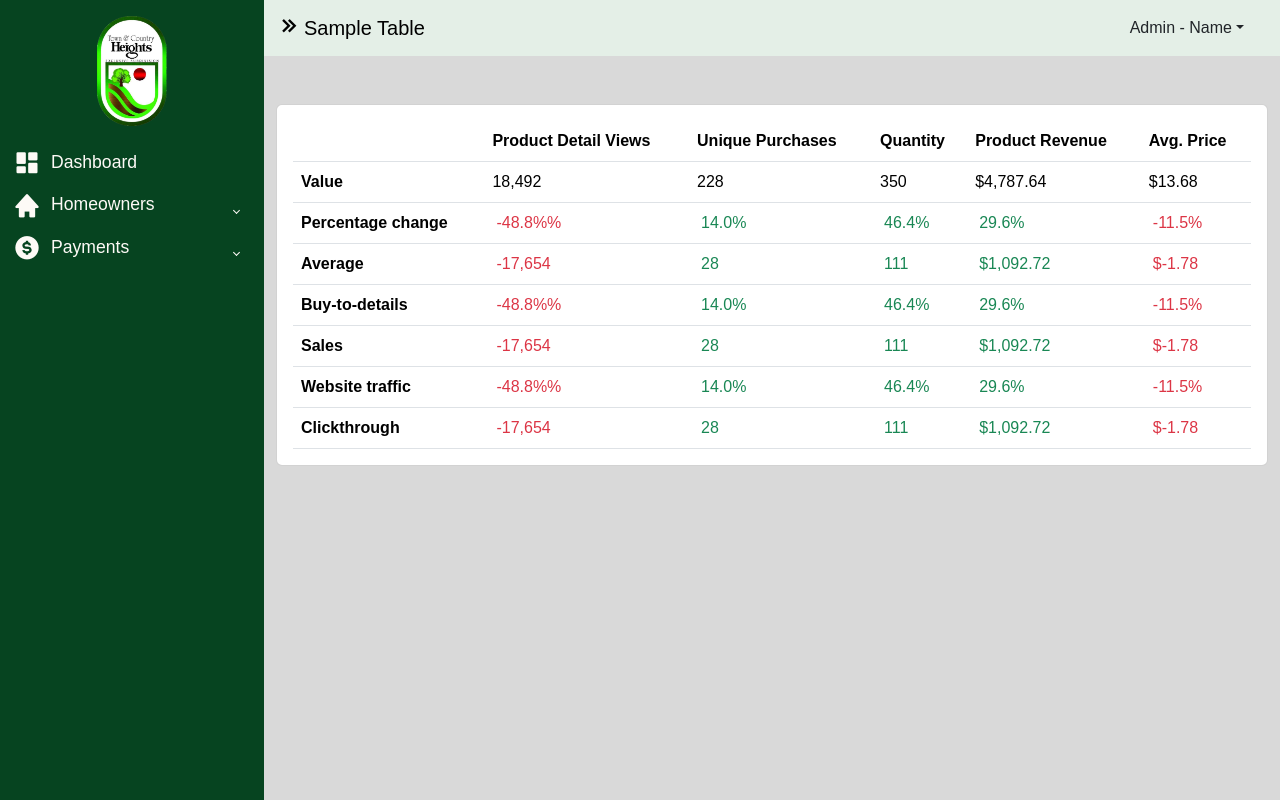
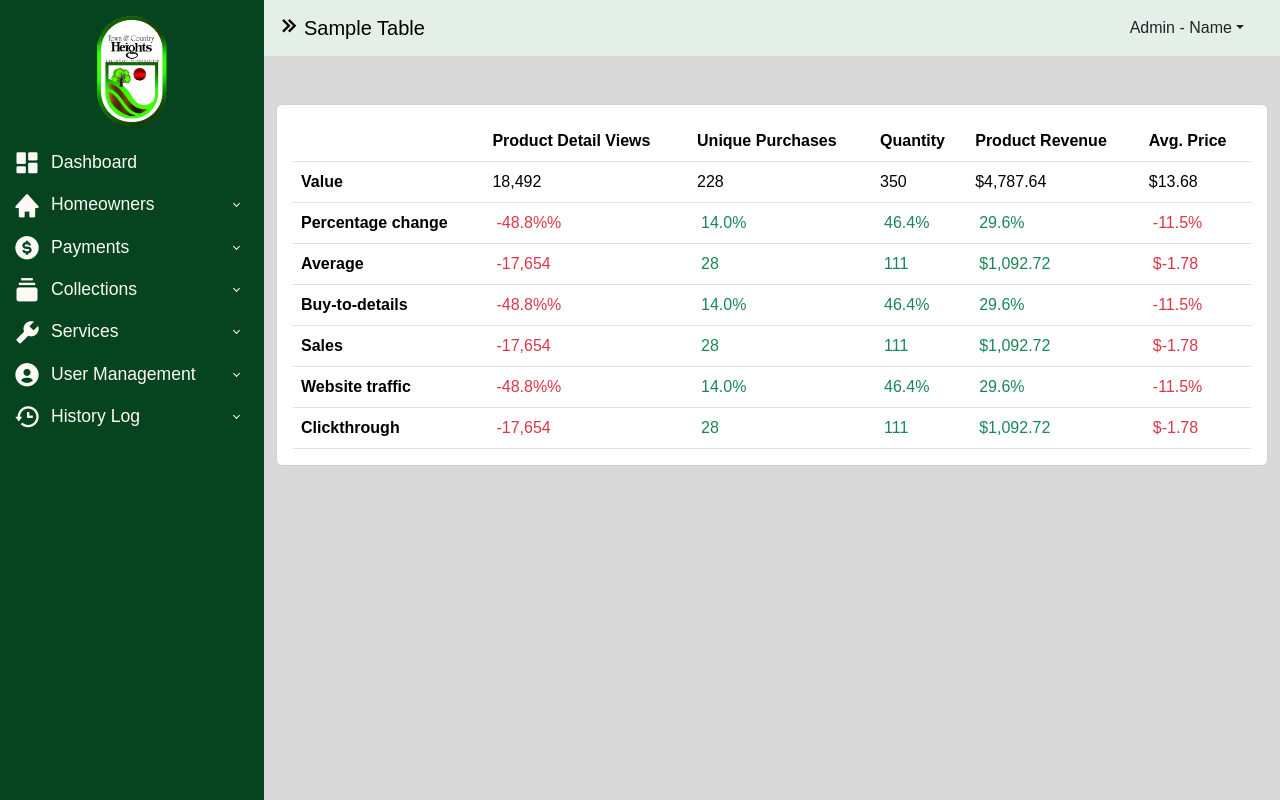
Before and after one commit to Keosh22/town-and-country, a PHP site: page /admin-panel/admin-dashboard.php in a window 1280 px wide. Run offline with PHP 8.4, Linux system fonts and the light colour scheme.

Commit message:
Sidebar Dropdown

```diff
--- a/admin-panel/admin-dashboard.php
+++ b/admin-panel/admin-dashboard.php
@@ -21,7 +21,7 @@ include("../includes/header.php");
             </div>
           </li>
 
-          <!----------- Dropdown sidebar ---------->
+          <!------------------------- Dropdown sidebar ---------------------->
           <li class="sidebar-item">
             <!-- Homeowners dropdown -->
             <div class="d-grid">
@@ -60,7 +60,8 @@ include("../includes/header.php");
               </div>
             </li>
           </ul>
-          <!-- Payments Dropdown -->
+
+          <!-------- Payments Dropdown -------->
           <li class="sidebar-item">
             <div class="d-grid">
               <button class="btn btn-dashboard-dropdown">
@@ -68,7 +69,7 @@ include("../includes/header.php");
               </button>
             </div>
           </li>
-          <li class="sidebar-item">
+
           <ul class="sidebar-dropdown collapse list-unstyled" id="sidebar-dropdown-payments" data-bs-parent="#sidebar">
             <li class="sidebar-item">
               <div class="d-grid">
@@ -106,6 +107,136 @@ include("../includes/header.php");
               </div>
             </li>
           </ul>
+
+          <!-------- Collections Dropdown -------->
+          <li class="sidebar-item">
+            <div class="d-grid">
+              <button class="btn btn-dashboard-dropdown">
+                <a href="#" class="sidebar-link collapsed sidebar-dropdown-btn" data-bs-toggle="collapse" data-bs-target="#sidebar-dropdown-collections"><i class="bx bxs-collection"></i>Collections</a>
+              </button>
+            </div>
+          </li>
+          <ul class="sidebar-dropdown collapse list-unstyled" id="sidebar-dropdown-collections" data-bs-parent="#sidebar">
+            <li class="sidebar-item">
+              <div class="d-grid">
+                <button class="btn btn-dropdown">
+                  <a href="#" class="sidebar-link-dropdown">
+                    Add collection
+                  </a>
+                </button>
+              </div>
+            </li>
+            <li class="sidebar-item">
+              <div class="d-grid">
+                <button class="btn btn-dropdown">
+                  <a href="#" class="sidebar-link-dropdown">
+                    Update collection
+                  </a>
+                </button>
+              </div>
+            </li>
+            <li class="sidebar-item">
+              <div class="d-grid">
+                <button class="btn btn-dropdown">
+                  <a href="#" class="sidebar-link-dropdown">
+                    Delete collection
+                  </a>
+                </button>
+              </div>
+            </li>
+          </ul>
+
+
+          <!-------- Services Dropdown -------->
+          <li class="sidebar-item">
+            <div class="d-grid">
+              <button class="btn btn-dashboard-dropdown">
+                <a href="#" class="sidebar-link collapsed sidebar-dropdown-btn" data-bs-toggle="collapse" data-bs-target="#sidebar-dropdown-services"><i class="bx bxs-wrench"></i>Services</a>
+              </button>
+            </div>
+          </li>
+          <ul class="sidebar-dropdown collapse list-unstyled" id="sidebar-dropdown-services" data-bs-parent="#sidebar">
+            <li class="sidebar-item">
+              <div class="d-grid">
+                <button class="btn btn-dropdown">
+                  <a href="#" class="sidebar-link-dropdown">Maintenance list</a>
+                </button>
+              </div>
+            </li>
+            <li class="sidebar-item">
+              <div class="d-grid">
+                <button class="btn btn-dropdown">
+                  <a href="#" class="sidebar-link-dropdown">Promotions list</a>
+                </button>
+              </div>
+            </li>
+          </ul>
+
+
+          <!-------- User Management Dropdown -------->
+          <li class="sidebar-item">
+            <div class="d-grid">
+              <button class="btn btn-dashboard-dropdown">
+                <a href="#" class="sidebar-link collapsed sidebar-dropdown-btn" data-bs-toggle="collapse" data-bs-target="#sidebar-dropdown-users"><i class="bx bxs-user-circle"></i>User Management</a>
+              </button>
+            </div>
+          </li>
+          <ul class="sidebar-dropdown collapse list-unstyled" id="sidebar-dropdown-users" data-bs-parent="#sidebar">
+            <li class="sidebar-item">
+              <div class="d-grid">
+                <button class="btn btn-dropdown">
+                  <a href="#" class="sidebar-link-dropdown">Add user</a>
+                </button>
+              </div>
+            </li>
+            <li class="sidebar-item">
+              <div class="d-grid">
+                <button class="btn btn-dropdown">
+                  <a href="#" class="sidebar-link-dropdown">Update user</a>
+                </button>
+              </div>
+            </li>
+            <li class="sidebar-item">
+              <div class="d-grid">
+                <button class="btn btn-dropdown">
+                  <a href="#" class="sidebar-link-dropdown">Delete user</a>
+                </button>
+              </div>
+            </li>
+          </ul>
+
+          <!-------- History Log Dropdown -------->
+          <li class="sidebar-item">
+            <div class="d-grid">
+              <button class="btn btn-dashboard-dropdown">
+                <a href="#" class="sidebar-link collapsed sidebar-dropdown-btn" data-bs-toggle="collapse" data-bs-target="#sidebar-dropdown-history"><i class="bx bx-history"></i>History Log</a>
+              </button>
+            </div>
+          </li>
+          <ul class="sidebar-dropdown collapse list-unstyled" id="sidebar-dropdown-history" data-bs-parent="#sidebar">
+            <li class="sidebar-item">
+              <div class="d-grid">
+                <button class="btn btn-dropdown">
+                  <a href="#" class="sidebar-link-dropdown">Log in history</a>
+                </button>
+              </div>
+            </li>
+            <li class="sidebar-item">
+              <div class="d-grid">
+                <button class="btn btn-dropdown">
+                  <a href="#" class="sidebar-link-dropdown">Transaction history</a>
+                </button>
+              </div>
+            </li>
+          </ul>
+
+
+
+
+
+
+
+
 
 
           <!-- --------- Dropdown sidebar/Payments --------
@@ -159,15 +290,16 @@ include("../includes/header.php");
         </ul>
     </aside>
 
-    <!-- Main body content -->
+    <!------------------- Main body content ---------->
     <div class="main">
-      <!-- Nav bar -->
-      <div class="navbar navbar-expand-lg">
+      <!--------------------- Nav bar -------------------->
+      <nav class="navbar navbar-expand-lg">
         <div class="container-fluid">
           <button id="sidebar-toggler-btn" type="button">
             <i id="chevron-right" class="bx bx-chevrons-right fs-3"></i>
           </button>
           <a href="#" class="navbar-brand">Sample Table</a>
+     <!-- Hamburger Menu -->
           <button class="navbar-toggler border-0" type="button" data-bs-toggle="collapse" data-bs-target="#navbar-collapse">
             <i class="bx bx-menu"></i>
           </button>
@@ -175,19 +307,23 @@ include("../includes/header.php");
             <ul class="navbar-nav me-auto mb-2 mb-lg-0">
 
             </ul>
+            <div class="mx-auto"></div>
             <div class="nav-item dropdown me-4">
               <a href="#" class="nav-link dropdown-toggle" role="button" data-bs-toggle="dropdown">Admin - Name</a>
               <ul class="dropdown-menu">
                 <li><a href="#" class="dropdown-item">Profile</a></li>
                 <li><a href="#" class="dropdown-item">Settings</a></li>
-              <li><hr class="dropdown-divider"></li>
+                <li>
+                  <hr class="dropdown-divider">
+                </li>
                 <li><a href="#" class="dropdown-item">Logout</a></li>
               </ul>
             </div>
+
           </div>
         </div>
 
-      </div>
+      </nav>
 
 
       <!-- ------------SAMPLE TABLE ------------ -->
--- a/styles/admin-dashboard.css
+++ b/styles/admin-dashboard.css
@@ -16,6 +16,7 @@
   background-color: #D9D9D9;
 }
 #sidebar{
+
   max-width: 264px;
   min-width: 264px;
   background-color: #064420;
@@ -35,7 +36,6 @@
 .navbar{
   background-color: #E4EFE7;
 }
-
 
 /* SIDE BAR */
 .sidebar-logo{
@@ -86,7 +86,11 @@
 /* Button left Icon */
 .bxs-dashboard,
 .bxs-home,
-.bxs-dollar-circle
+.bxs-dollar-circle,
+.bxs-collection,
+.bxs-wrench,
+.bxs-user-circle,
+.bx-history
 {
   margin-right: 10px;
   vertical-align: middle;
@@ -111,7 +115,7 @@
   padding: 2px;
   position: absolute;
   right: 1.5rem;
-  top: 1.4rem;
+  top: 1rem;
   transform: rotate(-135deg);
   transition: all .2s ease-out;
 }
```
Lines whose indentation alone changed are shown as unchanged.
